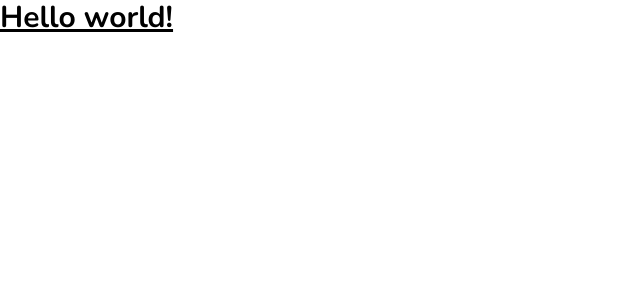
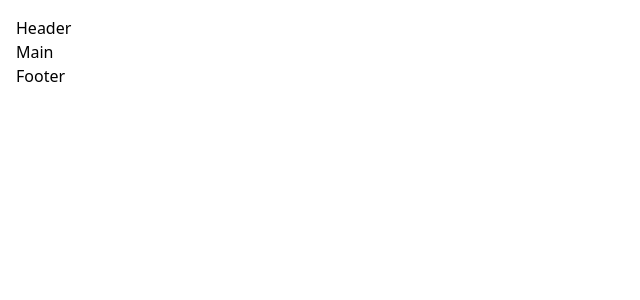
Before and after one commit to LucasAnselmoSilva12345/lucasanselmo-portfolio, a React (Vite) app: page / in a window 1280 px wide. Shown: the top 300 px of the page, without its empty margins (0-640 px from the left). Built offline with nearby package versions, Linux system fonts and the light colour scheme.

Commit message:
feat: Footer, Header and Home component. Routes file and html index style
Signed-off-by: LucasAnselmoSilva12345 <lucasanselmodasilva02@gmail.com>

```diff
--- a/index.html
+++ b/index.html
@@ -12,7 +12,7 @@
     />
     <title>Lucas Anselmo | Home</title>
   </head>
-  <body>
+  <body class="min-h-full p-4">
     <div id="root"></div>
     <script type="module" src="/src/main.tsx"></script>
   </body>
--- a/src/App.tsx
+++ b/src/App.tsx
@@ -1,5 +1,5 @@
+import { RoutesApp } from './routes';
+
 export function App() {
-  return (
-    <h1 className="text-3xl font-bold underline font-nunito">Hello world!</h1>
-  );
+  return <RoutesApp />;
 }
--- /dev/null
+++ b/src/components/footer.tsx
@@ -0,0 +1,3 @@
+export function Footer() {
+  return <footer>Footer</footer>;
+}
--- /dev/null
+++ b/src/components/header.tsx
@@ -0,0 +1,7 @@
+export function Header() {
+  return (
+    <header>
+      <h1>Header</h1>
+    </header>
+  );
+}
--- /dev/null
+++ b/src/pages/home.tsx
@@ -0,0 +1,3 @@
+export function Home() {
+  return <h1>Main</h1>;
+}
--- /dev/null
+++ b/src/routes.tsx
@@ -0,0 +1,18 @@
+import { BrowserRouter, Route, Routes } from 'react-router-dom';
+import { Home } from './pages/home';
+import { Header } from './components/header';
+import { Footer } from './components/footer';
+
+export function RoutesApp() {
+  return (
+    <BrowserRouter>
+      <Header />
+      <main>
+        <Routes>
+          <Route path="/" element={<Home />}></Route>
+        </Routes>
+      </main>
+      <Footer />
+    </BrowserRouter>
+  );
+}
```
